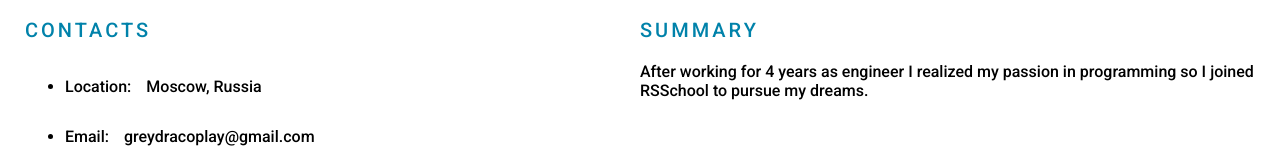
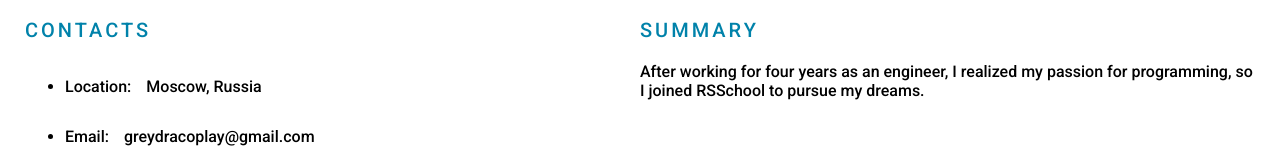
Before and after one commit to GreyDraco/rsschool-cv, a plain HTML site: page index.html in a window 1280 px wide. Shown: the part 344-496 px from the top of the page. Drawn offline with Linux system fonts and the light colour scheme.

Commit message:
fix: fix summary description

```diff
--- a/index.html
+++ b/index.html
@@ -44,7 +44,7 @@
         </section>
         <section class="section section-summary" id="summary">
           <h3 class="section-title">Summary</h3>
-          <p>After working for 4 years as engineer I realized my passion in programming so I joined RSSchool to pursue my dreams.</p>
+          <p>After working for four years as an engineer, I realized my passion for programming, so I joined RSSchool to pursue my dreams.</p>
         </section>
         <section class="section section-skills" id="skills">
           <h3 class="section-title">Skills</h3>
```
